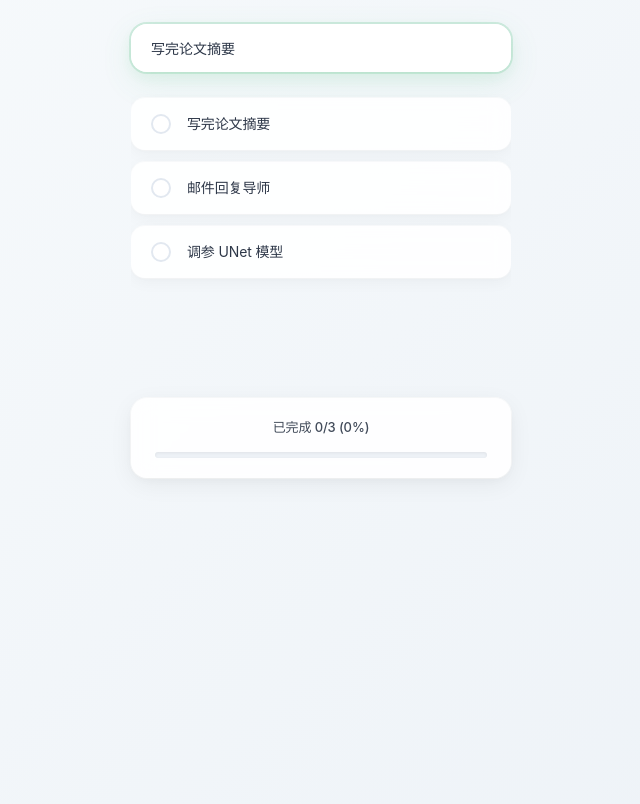
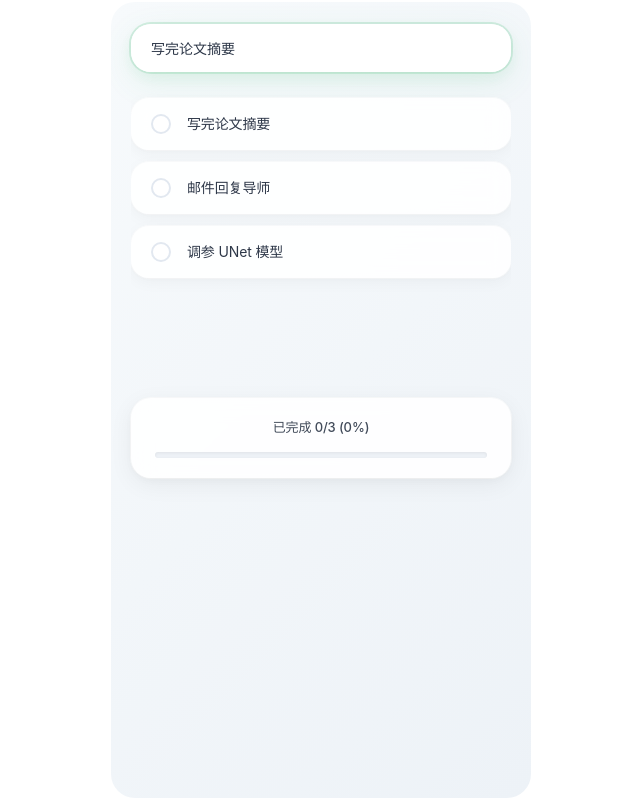
Before and after one commit to Turing-plan/sticky-note, a React (Vite) app: page / in a window 1280 px wide. Shown: the whole page, without its empty margins (319-959 px from the left). Built offline with nearby package versions, Linux system fonts and the light colour scheme.

Commit message:
窗口圆角化

```diff
--- a/src-tauri/tauri.conf.json
+++ b/src-tauri/tauri.conf.json
@@ -21,6 +21,7 @@
         "alwaysOnTop": true,
         "decorations": false,
         "transparent": true,
+        "shadow": false,
         "skipTaskbar": false
       }
     ],
--- a/src/App.css
+++ b/src/App.css
@@ -7,7 +7,6 @@
 
 /* 全局圆角遮罩 - 创建视觉圆角窗口效果 */
 html, body {
-  border-radius: 18px;
   overflow: hidden;
 }
 
@@ -15,24 +14,24 @@ body {
   font-family: "Inter", "SF Pro Display", -apple-system, BlinkMacSystemFont, sans-serif;
   line-height: 1.5;
   color: #2d3748;
-  background: linear-gradient(135deg, #f7fafc 0%, #edf2f7 100%);
+  background: transparent;
   min-height: 100vh;
   font-weight: 400;
-  /* 添加内边距避免内容贴边 */
-  padding: 2px;
 }
 
 /* 主容器 - 悬浮卡片设计 */
 .app {
-  width: 100vw;
-  height: 100vh;
+  width: calc(100vw - 4px);
+  height: calc(100vh - 4px);
   display: flex;
   flex-direction: column;
   padding: 24px 20px 20px;
   gap: 20px;
   max-width: 420px;
-  margin: 0 auto;
-  background: transparent;
+  margin: 2px auto;
+  background: linear-gradient(135deg, #f7fafc 0%, #edf2f7 100%);
+  border-radius: 24px;
+  overflow: hidden;
 }
 
 /* 输入框样式 - 柔和圆角与阴影 */
@@ -46,7 +45,7 @@ body {
   height: 48px;
   padding: 0 20px;
   border: none;
-  border-radius: 16px;
+  border-radius: 20px; /* 增加输入框圆角 */
   font-size: 14px;
   font-weight: 400;
   font-family: inherit;
@@ -93,7 +92,7 @@ body {
   display: flex;
   align-items: center;
   padding: 16px 20px;
-  border-radius: 14px;
+  border-radius: 18px; /* 增加任务项圆角 */
   background: rgba(255, 255, 255, 0.9);
   border: none;
   cursor: pointer;
@@ -243,7 +242,7 @@ body {
   padding: 20px 24px;
   background: rgba(255, 255, 255, 0.9);
   border: none;
-  border-radius: 16px;
+  border-radius: 20px; /* 增加状态栏圆角 */
   margin-top: 4px;
   box-shadow:
     0 6px 24px rgba(0, 0, 0, 0.06),
@@ -267,7 +266,7 @@ body {
   width: 100%;
   height: 6px;
   background: rgba(226, 232, 240, 0.6);
-  border-radius: 10px;
+  border-radius: 12px; /* 增加进度条容器圆角 */
   overflow: hidden;
   position: relative;
   box-shadow: inset 0 1px 3px rgba(0, 0, 0, 0.06);
@@ -276,7 +275,7 @@ body {
 .progress-bar {
   height: 100%;
   background: linear-gradient(90deg, #68d391, #48bb78, #38a169);
-  border-radius: 10px;
+  border-radius: 12px; /* 增加进度条圆角 */
   transition: width 0.8s cubic-bezier(0.4, 0, 0.2, 1);
   position: relative;
   box-shadow:
@@ -292,7 +291,7 @@ body {
   right: 0;
   bottom: 0;
   background: linear-gradient(90deg, transparent, rgba(255, 255, 255, 0.3), transparent);
-  border-radius: 10px;
+  border-radius: 12px; /* 增加进度条光效圆角 */
   animation: shimmer 2s infinite;
 }
 
@@ -379,7 +378,7 @@ body {
   padding: 32px;
   opacity: 0.7;
   background: rgba(255, 255, 255, 0.5);
-  border-radius: 12px;
+  border-radius: 16px; /* 增加空状态提示圆角 */
   border: 1px dashed rgba(160, 174, 192, 0.3);
 }
 
```
